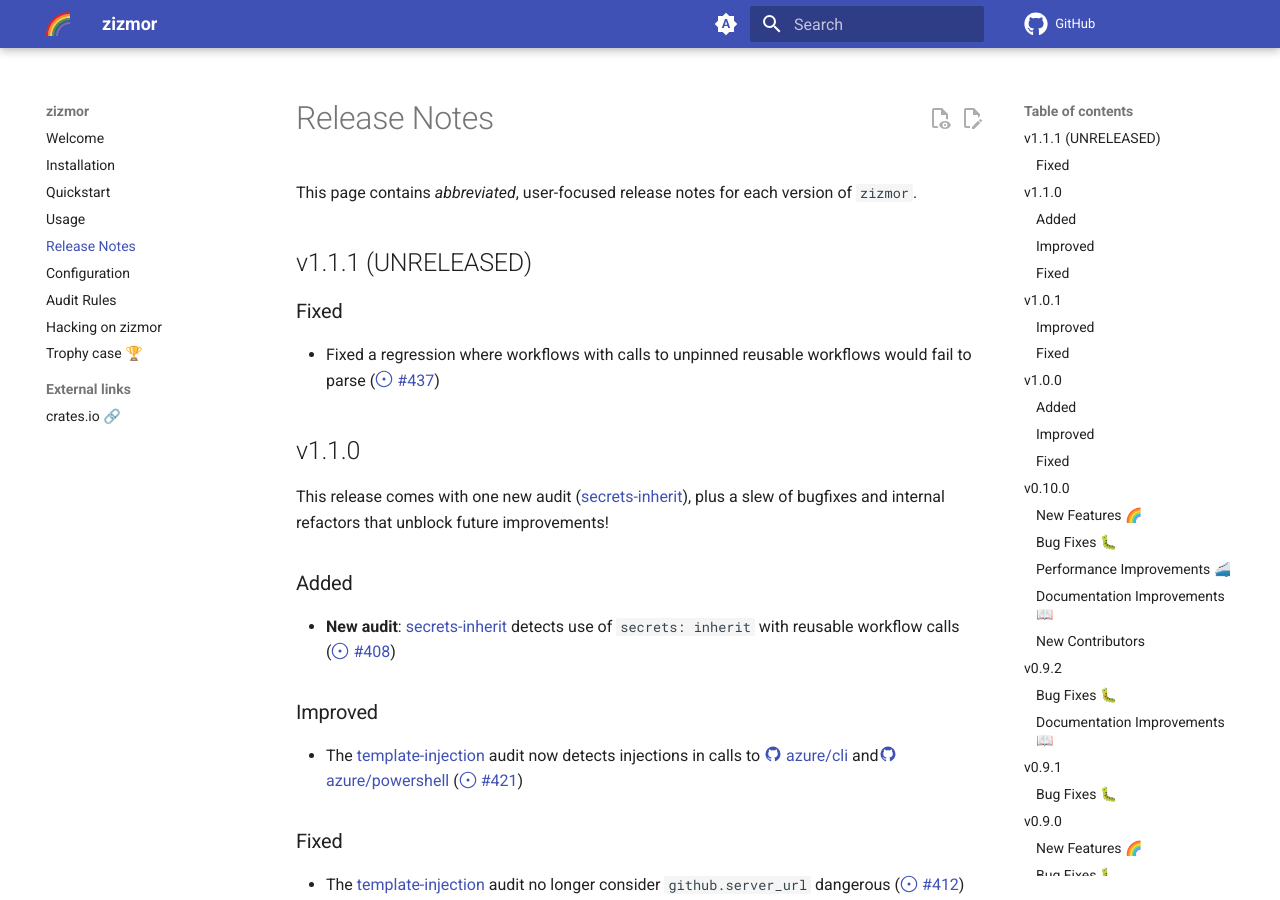
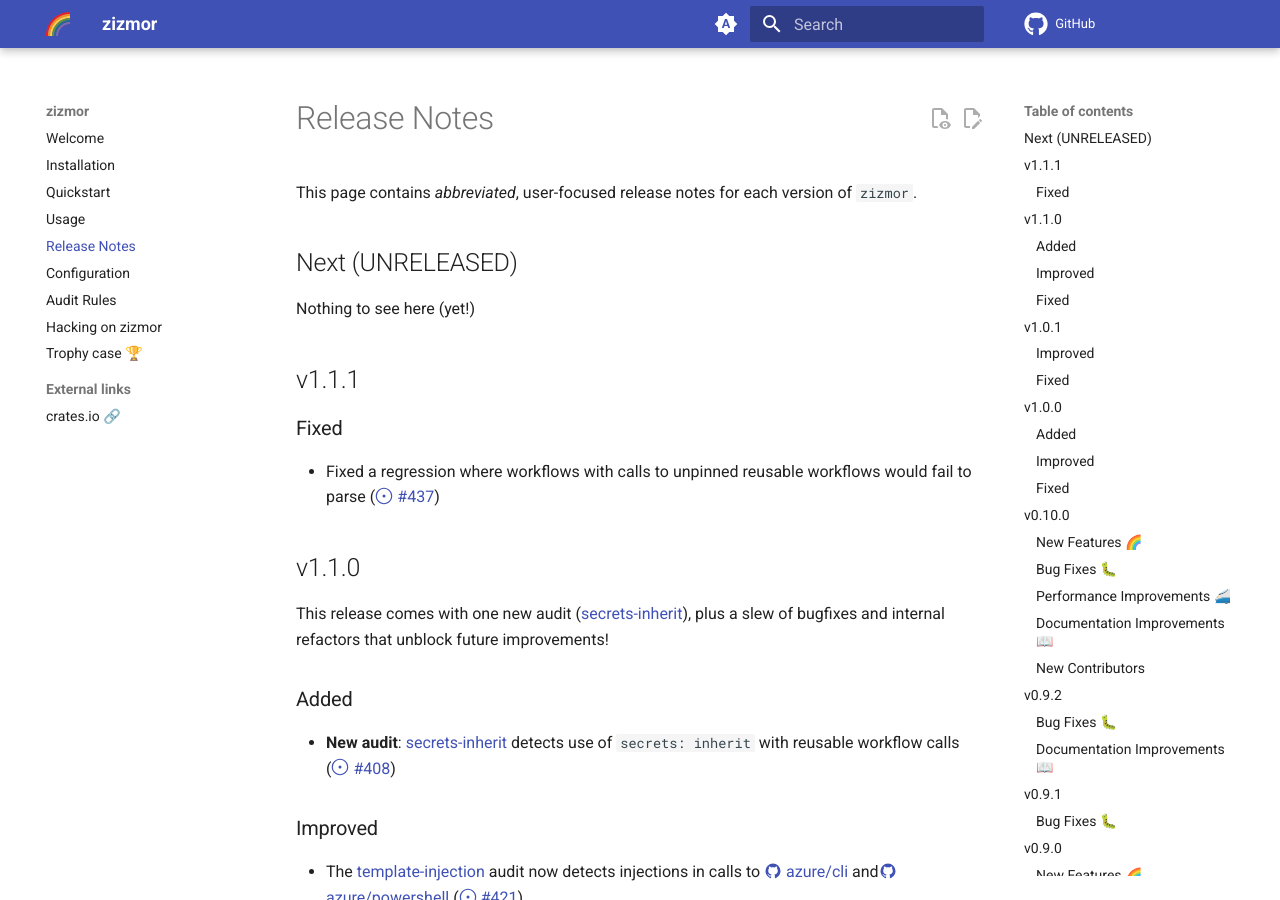
Before and after one commit to zizmorcore/zizmor, an MkDocs documentation site: the page built from docs/release-notes.md, in a window 1280 px wide and 900 px high. Built offline with MkDocs 1.6.1 and Material for MkDocs 9.7.7, drawn with Linux system fonts in a browser that asks for light colours; comment, search, counter and statistics services are not loaded.

Commit message:
chore: prep 1.1.1 (#438)

```diff
--- a/Cargo.toml
+++ b/Cargo.toml
@@ -1,7 +1,7 @@
 [package]
 name = "zizmor"
 description = "Static analysis for GitHub Actions"
-version = "1.1.0"
+version = "1.1.1"
 edition = "2021"
 repository = "https://github.com/woodruffw/zizmor"
 homepage = "https://github.com/woodruffw/zizmor"
--- a/docs/release-notes.md
+++ b/docs/release-notes.md
@@ -7,7 +7,11 @@
 This page contains _abbreviated_, user-focused release notes for each version
 of `zizmor`.
 
-## v1.1.1 (UNRELEASED)
+## Next (UNRELEASED)
+
+Nothing to see here (yet!)
+
+## v1.1.1
 
 ### Fixed
 
```
Also changed, not shown: docs/usage.md (+1 -1 lines), 1 other file.
